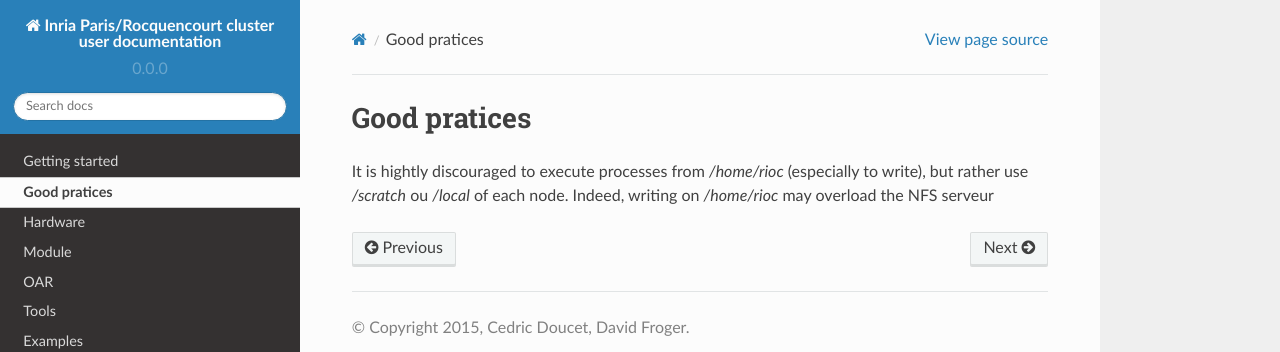
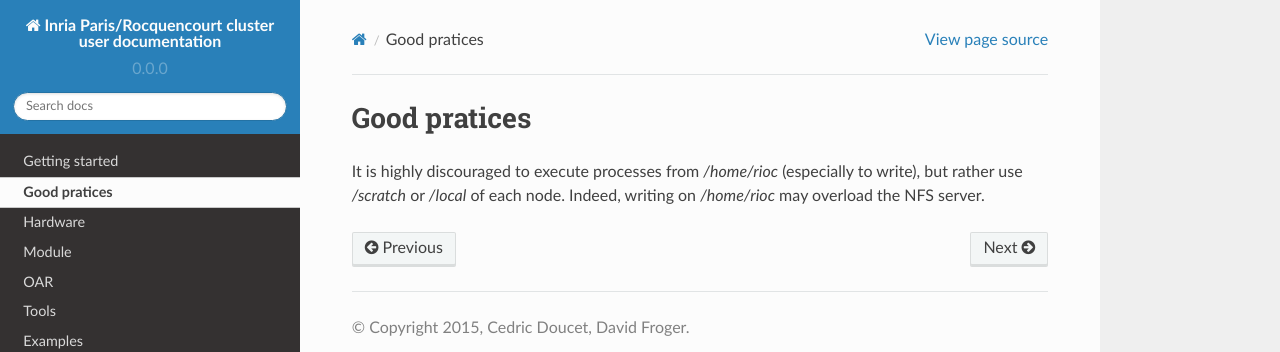
Before and after one commit to abertout/rioc, a Sphinx documentation site: the page built from doc/good_practices.rst, in a window 1280 px wide. Shown: the top 352 px of the page. Built offline with Sphinx 7.4.7 and the Read the Docs theme 2.0.0, drawn with Linux system fonts in a browser that asks for light colours.

Commit message:
Fix typos

```diff
--- a/doc/good_practices.rst
+++ b/doc/good_practices.rst
@@ -1,7 +1,6 @@
 Good pratices
 ===============
 
-
-It is hightly discouraged to execute processes from `/home/rioc` (especially to
-write), but rather use `/scratch` ou `/local` of each node. Indeed, writing on
-`/home/rioc` may overload the NFS serveur
+It is highly discouraged to execute processes from `/home/rioc` (especially to
+write), but rather use `/scratch` or `/local` of each node. Indeed, writing on
+`/home/rioc` may overload the NFS server.
```
